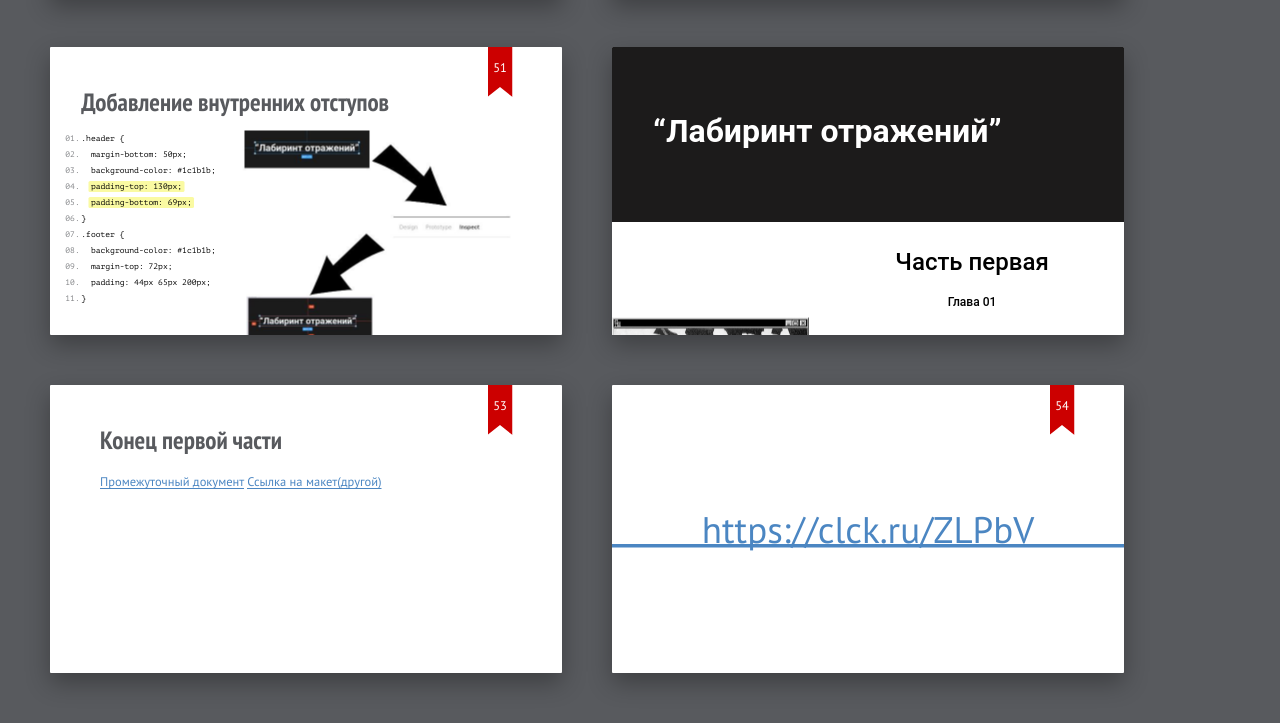
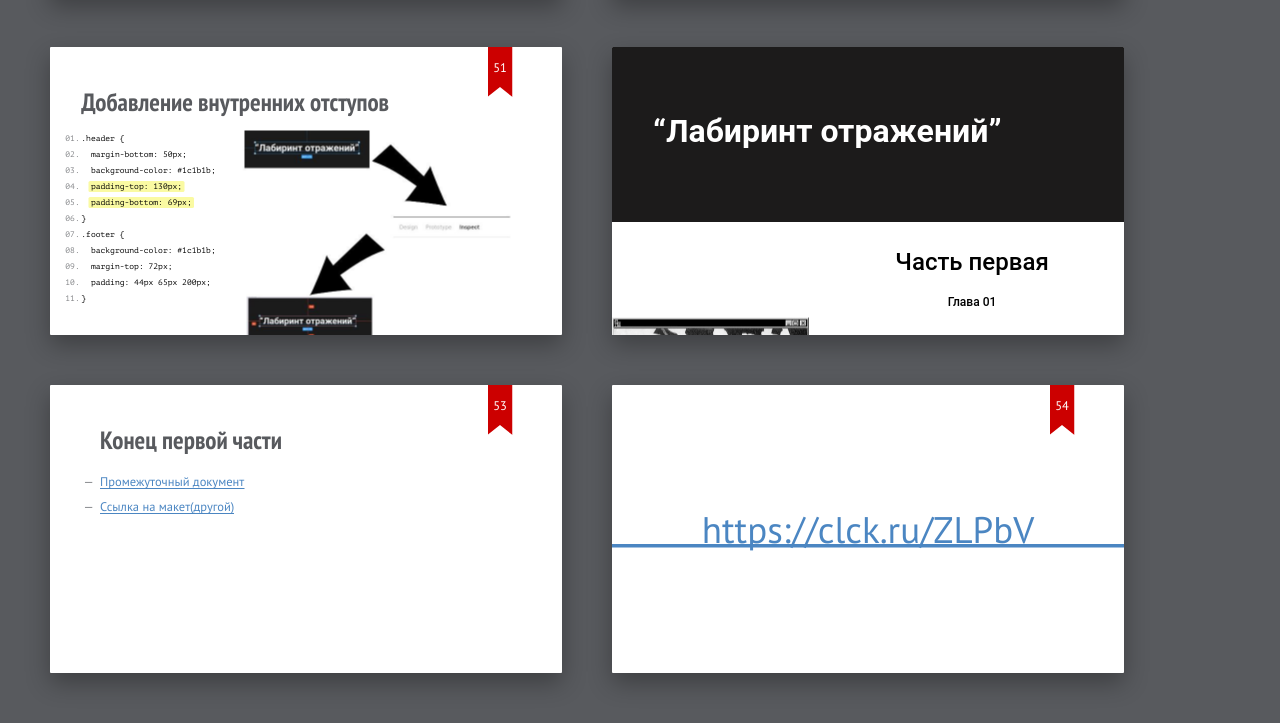
Before and after one commit to Bricks666/base-css, a plain HTML site: page index.html in a window 1280 px wide. Shown: the part 8577-9300 px from the top of the page. Drawn offline with Linux system fonts and the light colour scheme.

Commit message:
add list for reference in the end

```diff
--- a/index.html
+++ b/index.html
@@ -966,8 +966,10 @@
 
 		<section class="slide">
 			<h2>Конец первой части</h2>
-			<a href="./examples/stage-11/index.html">Промежуточный документ</a>
-			<a href="https://clck.ru/ZLBNg">Ссылка на макет(другой)</a>
+			<ul>
+				<li><a href="./examples/stage-11/index.html">Промежуточный документ</a></li>
+				<li><a href="https://clck.ru/ZLBNg">Ссылка на макет(другой)</a></li>
+			</ul>
 		</section>
 		<section class="slide">
 			<a href="https://clck.ru/ZLPbV" style="font-size: 74px" class="shout">https://clck.ru/ZLPbV</a>
```
